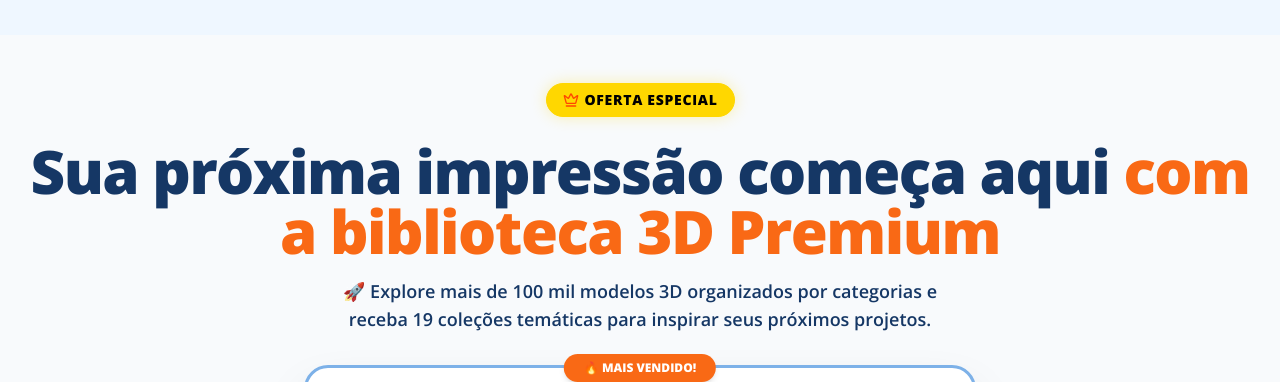
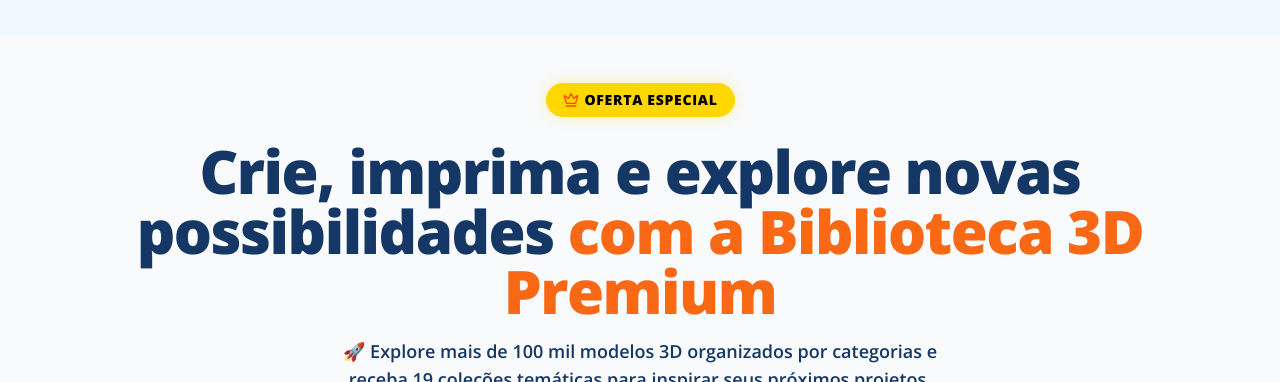
Before and after one commit to botelhoenzo90-bit/primeprojetos3d, a React (Vite) app: page / in a window 1280 px wide. Shown: the part 8360-8742 px from the top of the page. Built offline with nearby package versions, Linux system fonts and the light colour scheme; the HTML template or start-up script is replaced by a standard one.

Commit message:
Melhora chamada principal da seção de oferta

```diff
--- a/src/components/OfferSection.tsx
+++ b/src/components/OfferSection.tsx
@@ -125,7 +125,7 @@ const OfferSection = () => {
             viewport={{ once: true }}
             className="text-4xl md:text-6xl font-black text-center text-green-title mb-4 tracking-tight"
           >
-            Sua próxima impressão começa aqui <span className="text-cta">com a biblioteca 3D Premium</span>
+            Crie, imprima e explore novas possibilidades <span className="text-cta">com a Biblioteca 3D Premium</span>
           </motion.h2>
           <p className="text-center text-sm md:text-lg text-green-title font-semibold max-w-2xl mx-auto mb-8 px-2">
             🚀 Explore mais de 100 mil modelos 3D organizados por categorias e receba 19 coleções temáticas para inspirar seus próximos projetos.
```
